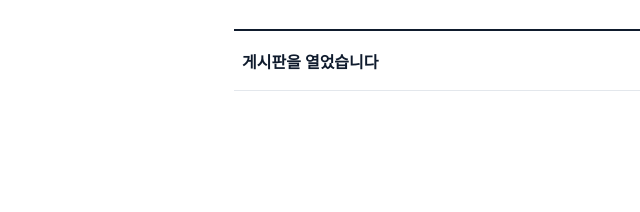
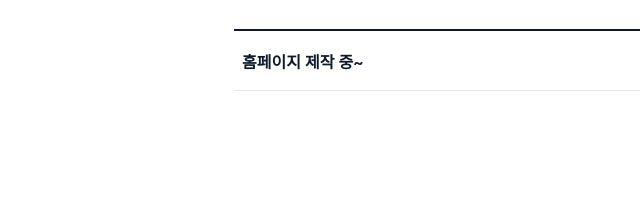
Before and after one commit to rcomptech/rcomptech.github.io, a plain HTML site: page board.html in a window 1280 px wide. Shown: the part 214-426 px from the top of the page, 0-640 px from the left. Drawn offline with Linux system fonts and the light colour scheme.

```diff
--- a/board.html
+++ b/board.html
@@ -29,7 +29,7 @@
   <script>
     // ▼ 게시글은 여기만 수정하면 됩니다 (최신 글을 맨 위에)
     const posts = [
-      { title: "게시판을 열었습니다", date: "2026-11-19", body: "R Comp Tech 게시판입니다. 소식과 자료를 이곳에 올립니다." }
+      { title: "홈페이지 제작 중~", date: "2026-11-19", body: "R Comp Tech 게시판입니다. 소식과 자료를 이곳에 올립니다." }
     ];
     // ▲
 
```
